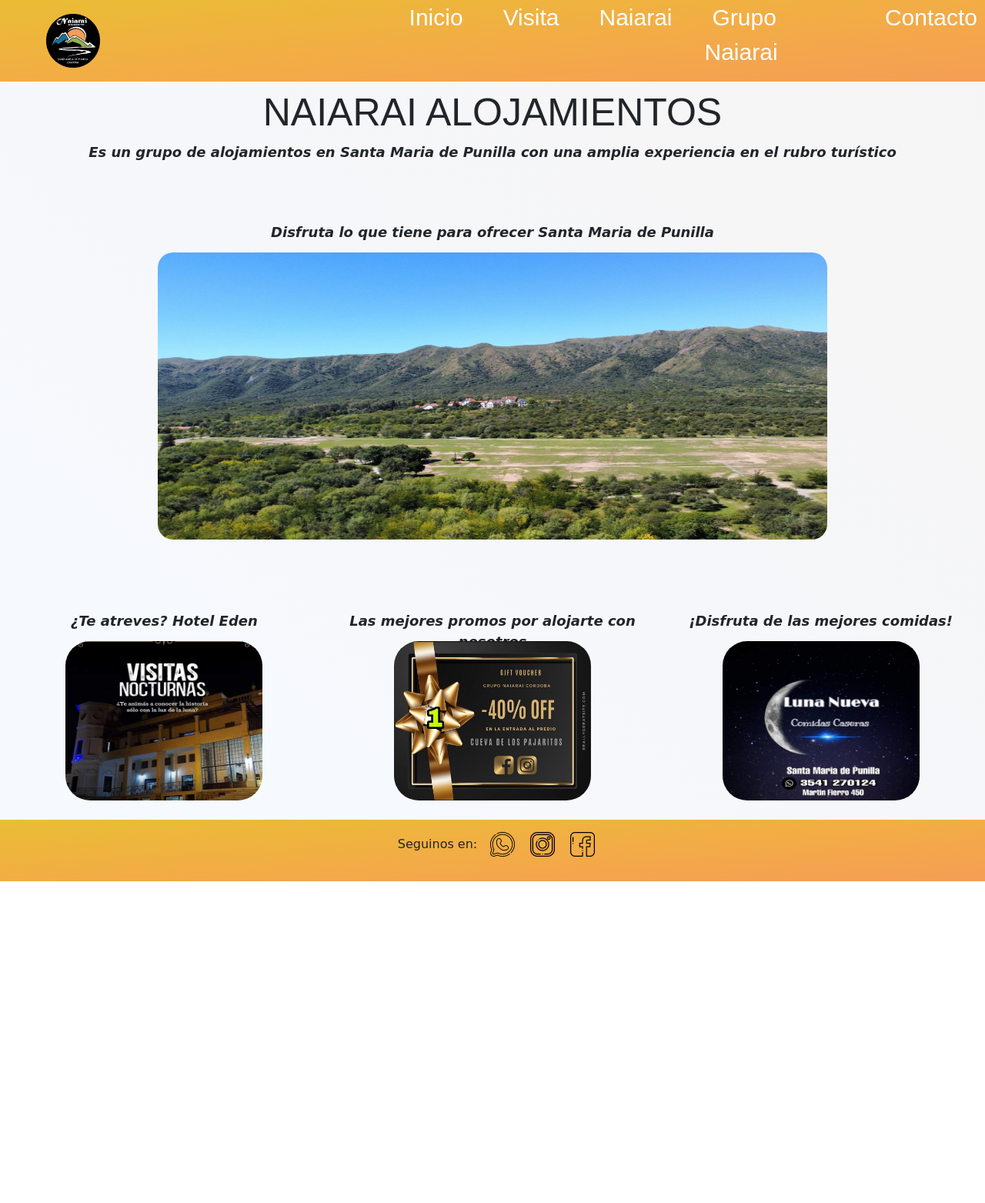
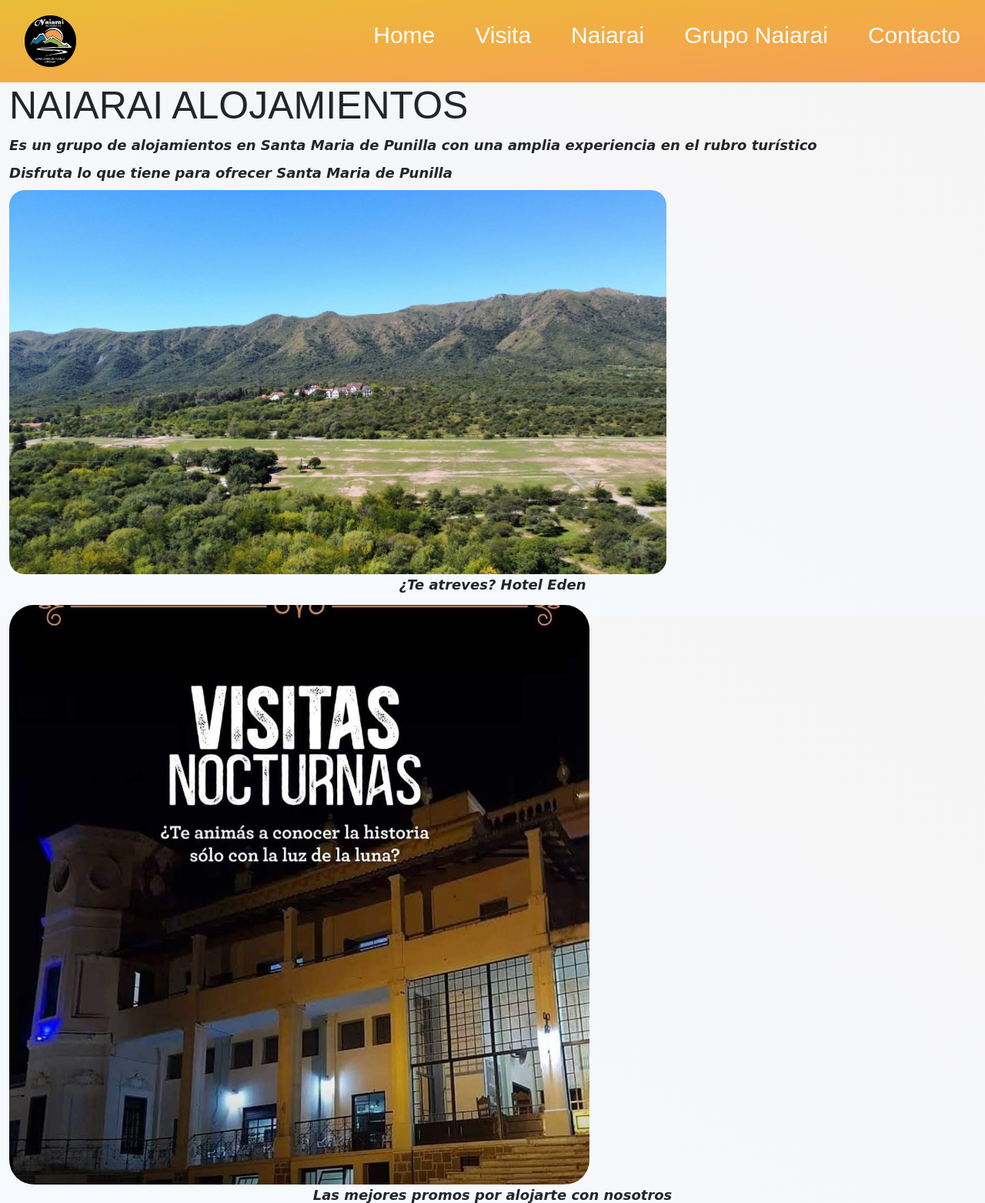
Before and after one commit to lucasprogrammer714/PF-naiarai_web, a plain HTML site: page index.html in a window 1280 px wide. Shown: the top 1563 px of the page at 77% size. Before the commit the page ends 1145 px from the top, so only its background shows below. Drawn offline with nearby package versions, Linux system fonts and the light colour scheme; a web font is replaced by a local one.

Commit message:
cambio de posicion de elementos en header

```diff
--- a/css/style.css
+++ b/css/style.css
@@ -6,6 +6,12 @@
     margin: 0;
     padding: 0;
     box-sizing: border-box;
+}
+
+body, html {
+    margin: 0;
+    padding: 0;
+    height: 100%;
 }
 
 body{
@@ -21,22 +27,27 @@ body{
 
 header{
     background-image: linear-gradient(to left top, #f49e55, #f4a54d, #f2ad45, #eeb53d, #e9bd35);
+    align-items: center;
+    padding: 10px;
+}
+
+.nav-container{
     display: flex;
     align-items: center;
-    gap:350px
+    justify-content: space-between;
 }
-
 
 .nav-container ul{
     display: flex;
     gap: 2rem;
+    margin-left: 20px
 }
 
 header nav ul li{
     list-style-type: none;
 }
 
-a:hover{
+.links-pages:hover{
     background-color: #e9bd35;
     border-radius:10px;
 }
@@ -57,7 +68,7 @@ header nav ul li a{
     width: 7%;
     height: 7%;
     padding: 10px;
-    margin-left: 50px;
+
 }
 
 /*--------------------------------------------------------*/
@@ -88,7 +99,7 @@ height: 20px;
 
 
 
-.grid-container-home{
+/*.grid-container-home{
 display: grid;
 grid-template-columns: repeat(3, 1fr);
 grid-template-rows: 0.1fr 1.5fr 0.5fr;
@@ -154,14 +165,21 @@ grid-template-rows: 0.1fr 1.5fr 0.5fr;
     grid-row: 3;
 }
 
+
+}
+
+
+
+
+}*/
+
 .sierras-image{
     height: 68%;
     width: 68%;
     border-radius: 20px;
 }
 
-
- .add-info{
+.add-info{
     text-align: center;
     margin-bottom: 20px;
  }
@@ -170,8 +188,6 @@ grid-template-rows: 0.1fr 1.5fr 0.5fr;
     height: 70%;
     width: 60%;
     border-radius: 2rem;
-}
-
 }
 
 /*NAIARAI CONTAINER*/
@@ -250,8 +266,10 @@ grid-template-rows: 0.1fr 1.5fr 0.5fr;
 
 .contacto-container{
     display: flex;
+    justify-content: center;
     align-items: center;
     flex-direction: column;
+
 
     .contacto-item{
         display: flex;
@@ -271,6 +289,11 @@ grid-template-rows: 0.1fr 1.5fr 0.5fr;
 /*ESTILOS FOOTER*/
 footer{
     background-image: linear-gradient(to left top, #f49e55, #f4a54d, #f2ad45, #eeb53d, #e9bd35);
+    width: 100%;
+    text-align: center;
+    padding: 10px 0;
+    position: relative;
+    bottom: 0;
 }
 
 footer ul {
--- a/index.html
+++ b/index.html
@@ -13,7 +13,8 @@
         rel="stylesheet">
     <link href="https://fonts.googleapis.com/css2?family=Cabin+Sketch:wght@400;700&display=swap" rel="stylesheet">
     <!--LINK BOOSTRAP-->
-    <link href="https://cdn.jsdelivr.net/npm/bootstrap@5.3.3/dist/css/bootstrap.min.css" rel="stylesheet" integrity="sha384-QWTKZyjpPEjISv5WaRU9OFeRpok6YctnYmDr5pNlyT2bRjXh0JMhjY6hW+ALEwIH" crossorigin="anonymous">
+    <link href="https://cdn.jsdelivr.net/npm/bootstrap@5.3.3/dist/css/bootstrap.min.css" rel="stylesheet"
+        integrity="sha384-QWTKZyjpPEjISv5WaRU9OFeRpok6YctnYmDr5pNlyT2bRjXh0JMhjY6hW+ALEwIH" crossorigin="anonymous">
     <!--LINK CSS-->
     <link rel="stylesheet" href="css/style.css">
 
@@ -22,11 +23,12 @@
 </head>
 
 <body>
-    <header>
+    <div class="container-fluid">
+        <header class="row">
+            <nav class="nav-container">
                 <img class="naiarai-logo" src="img/naiarai-logo-modified.png" alt="naiarai-logo">
-        <nav class="nav-container">
                 <ul>
-                <li><a class="links-pages" href="index.html">Inicio</a></li>
+                    <li><a class="links-pages" href="index.html">Home</a></li>
                     <li><a class="links-pages" href="html/visita.html">Visita</a></li>
                     <li><a class="links-pages" href="html/naiarai.html">Naiarai</a></li>
                     <li><a class="links-pages" href="html/grupo-naiarai.html">Grupo Naiarai</a></li>
@@ -34,7 +36,7 @@
                 </ul>
             </nav>
         </header>
-    <main>
+        <main class="row">
             <div class="block-add grid-container-home">
                 <div class="grid-item-1">
                     <h1>NAIARAI ALOJAMIENTOS</h1>
@@ -68,10 +70,8 @@
                     <img class="add-photos" src="img/luna-nueva-promo.jfif" alt="luna-nueva-promo">
                 </div>
             </div>
-
-
         </main>
-    <footer>
+        <footer class="row">
             <div class="footer-content">
                 <div class="social">
                     <p class="follow-message">Seguinos en: </p>
@@ -93,6 +93,8 @@
                 </div>
             </div>
         </footer>
+    </div>
+
 
     <script src="https://code.jquery.com/jquery-3.4.1.slim.min.js"
         integrity="sha384-J6qa4849blE2+poT4WnyKhv5vZF5SrPo0iEjwBvKU7imGFAV0wwj1yYfoRSJoZ+n"
```
Also changed, not shown: html/contacto.html (+1 -1 lines), html/grupo-naiarai.html (+1 -1 lines), html/naiarai.html (+1 -1 lines), html/visita.html (+1 -1 lines). Lines whose indentation alone changed are shown as unchanged.
